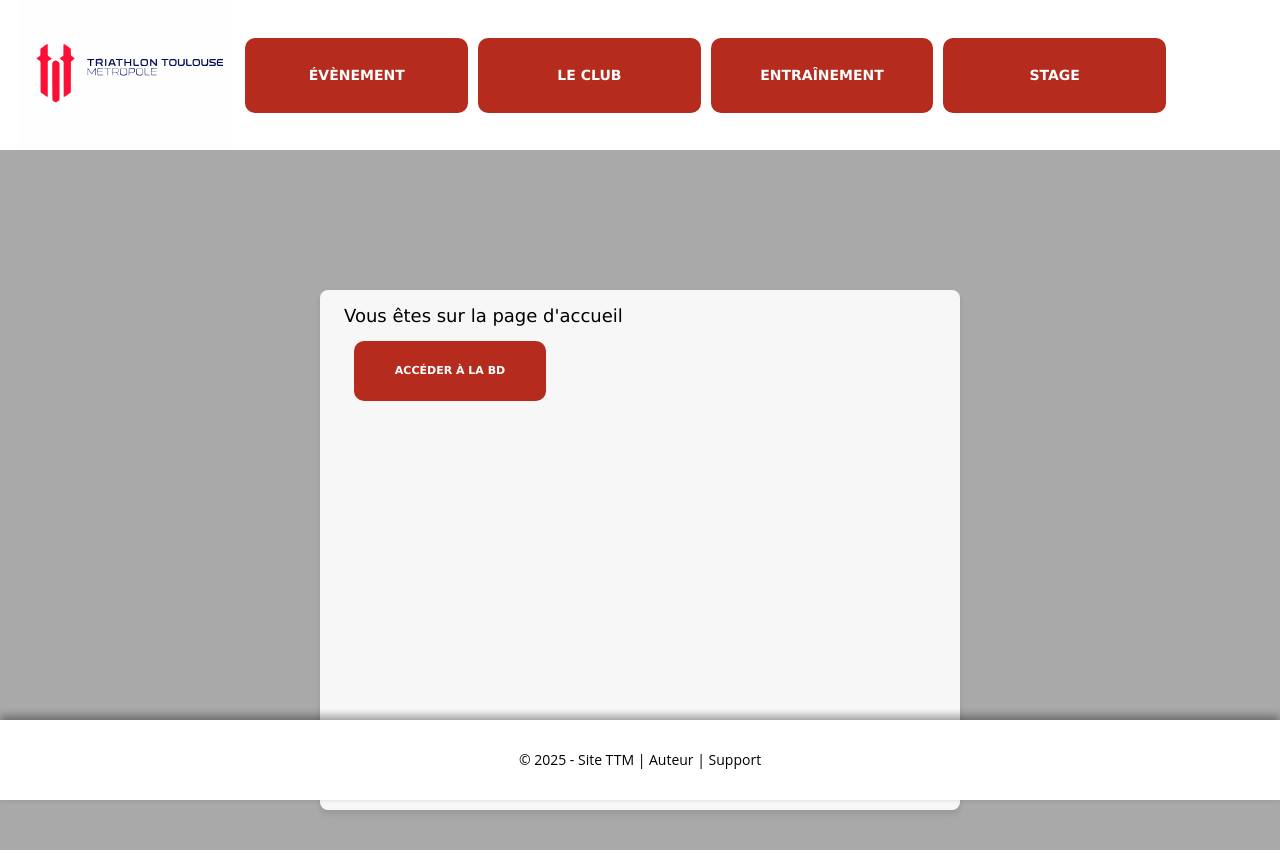
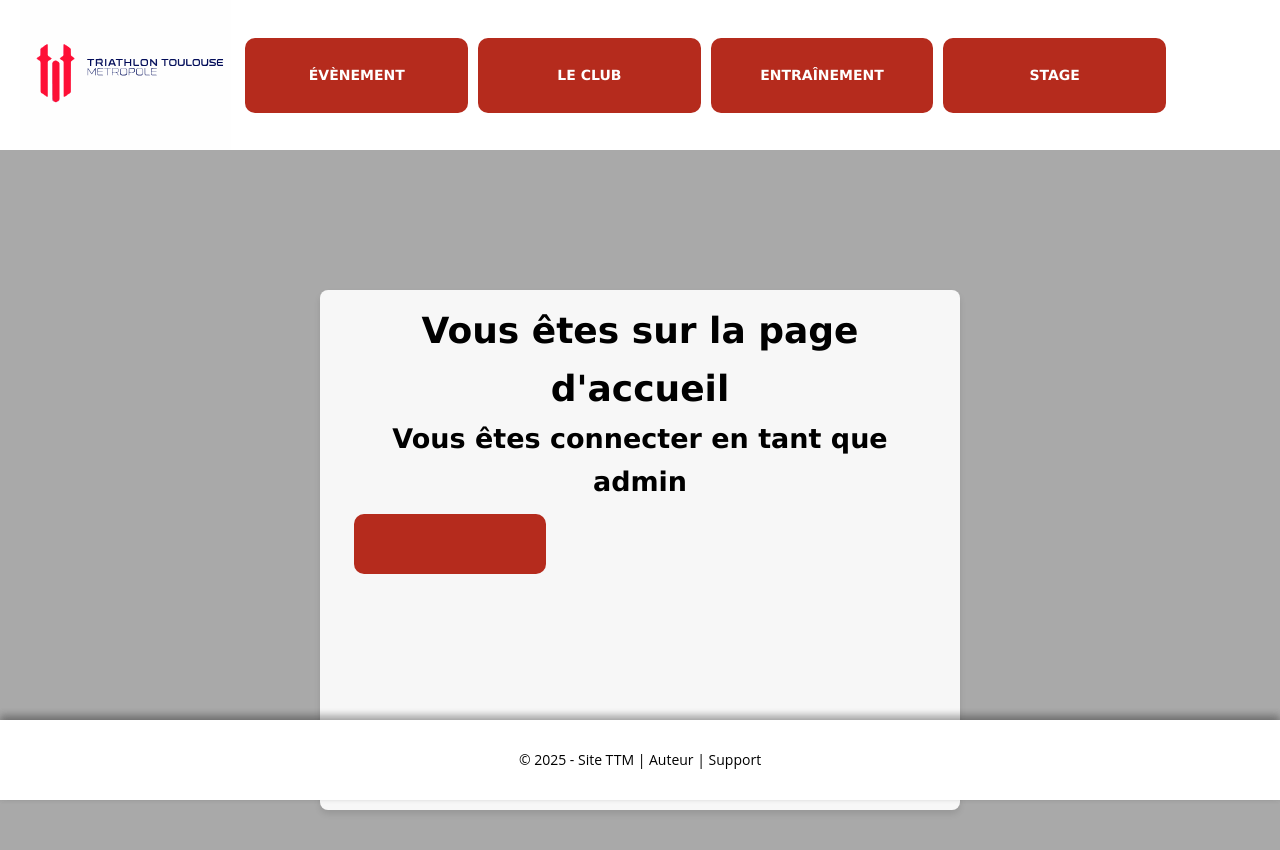
Before and after one commit to Team-TTM/frontend, a Vue app: page / in a window 1280 px wide. Shown: the top 850 px of the page. Built offline with nearby package versions, Linux system fonts and the light colour scheme; sample sign-in values are in the browser's storage; some icons are missing.

Commit message:
fix : acces liste adherent

```diff
--- a/src/pages/HomePage.vue
+++ b/src/pages/HomePage.vue
@@ -1,9 +1,13 @@
 <template>
   <div class="main-container">
     <div id="PageText">
-      Vous êtes sur la page d'accueil
-      <router-link to="/users/csvListeAdherent">
-        <button id="bouton">Accéder à la BD</button>
+      <h1>
+        Vous êtes sur la page d'accueil
+      </h1>
+      <h2>
+        Vous êtes connecter en tant que {{ role }}
+      </h2>
+      <router-link v-if="role !== userRole.USER" id="bouton" to="/users/csvListeAdherent">
       </router-link>
     </div>
   </div>
@@ -13,13 +17,17 @@
 </template>
 
 <script setup>
-import {onMounted} from 'vue';
+import {computed, onMounted} from 'vue';
 import {useLoadingBar} from 'naive-ui';
 import {useStore} from 'vuex';
+import {userRole} from '@/enums/userRole.js';
 
 const loadingBar = useLoadingBar();
 const store = useStore();
 
+const role = computed(() => {
+  return store.getters.getRole;
+})
 
 onMounted(() => {
   const token = new URLSearchParams(window.location.search).get('token');
@@ -100,23 +108,5 @@ p{
 }
 
 
-#container-instagram{
-  height: 90vh;
-  width: 50vw;
-  margin: 10px;
-  background-color: #444444;
-  border-radius: 10px;
-  z-index:11;
-}
-#container-newsletter{
-  height: 90vh;
-  width: 50vw;
-  margin: 10px;
-  background-color: green;
-  border-radius: 10px;
-  z-index:10;
-}
-
-
 
 </style>
```
